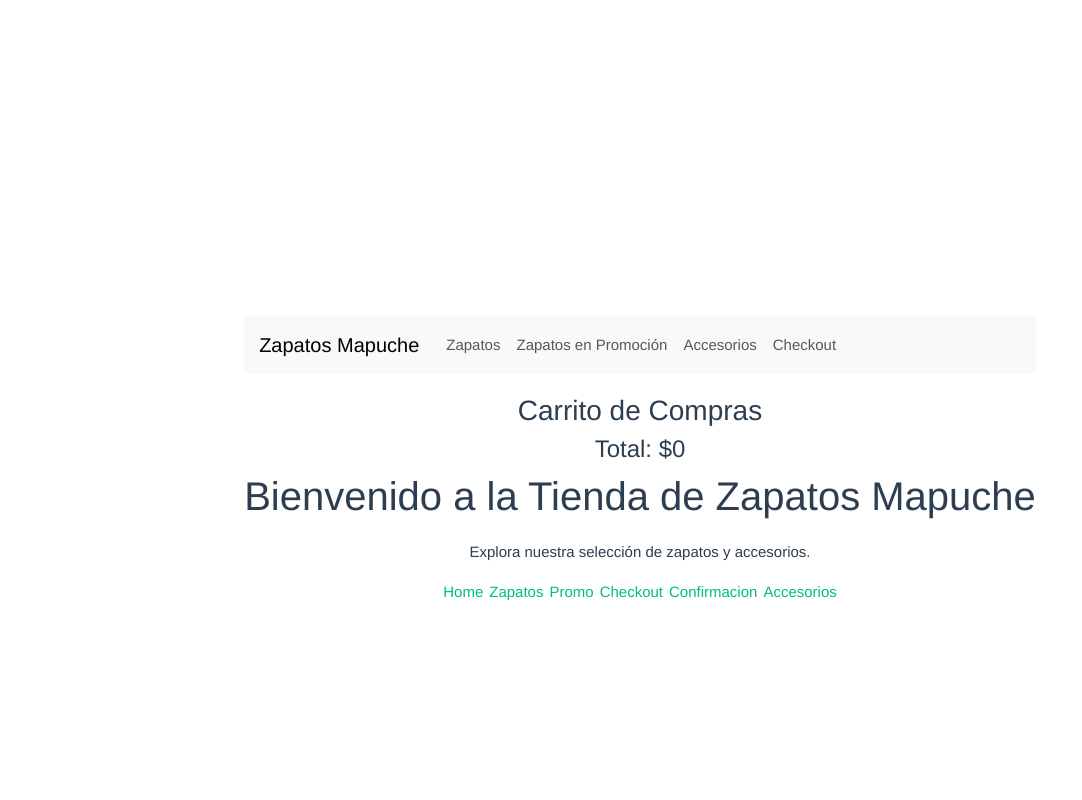
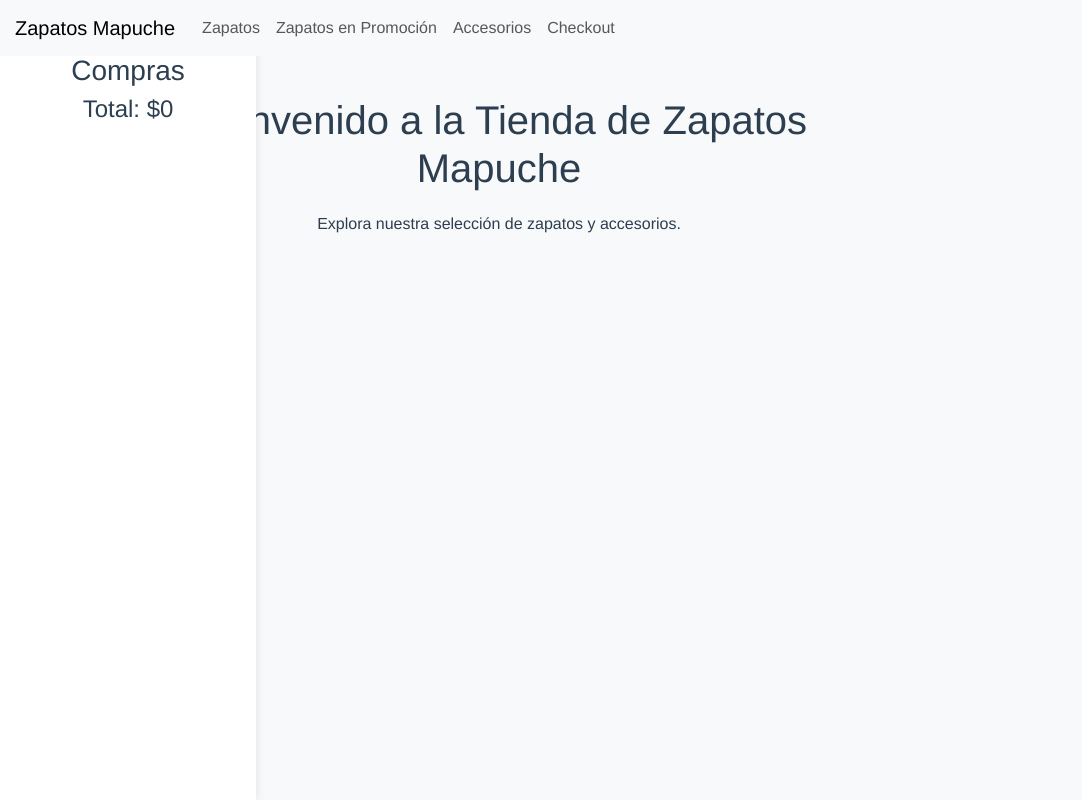
Before and after one commit to vandalit/zapatos-mapuches-ft-cgptOAI, a Vue app: page / in a window 1280 px wide. Shown: the whole page, without its empty margins (0-1082 px from the left). Built offline with nearby package versions, Linux system fonts and the light colour scheme.

Commit message:
carrito algo mejor

```diff
--- a/package.json
+++ b/package.json
@@ -15,6 +15,7 @@
     "format": "prettier --write src/"
   },
   "dependencies": {
+    "bootstrap": "^5.3.3",
     "vue": "^3.5.11",
     "vue-router": "^4.4.5",
     "vuex": "^4.1.0"
--- a/src/App.vue
+++ b/src/App.vue
@@ -33,9 +33,12 @@
       </div>
     </nav>
 
-    <Cart /> <!-- Componente del carrito visible en todas las páginas -->
-
-    <router-view /> <!-- Área donde se renderizarán las vistas -->
+    <div class="main-container">
+      <Cart /> <!-- Componente del carrito visible en todas las páginas -->
+      <div class="main-content">
+        <router-view /> <!-- Área donde se renderizarán las vistas -->
+      </div>
+    </div>
   </div>
 </template>
 
@@ -57,10 +60,23 @@ export default {
   -moz-osx-font-smoothing: grayscale;
   text-align: center;
   color: #2c3e50;
-  margin-top: 60px;
+  margin: 0; /* Eliminar el margen para evitar desplazamientos */
+  padding: 0; /* Eliminar el padding */
+}
+
+.main-container {
+  display: flex; /* Usar flex para organizar el contenido */
+  flex-direction: row; /* Colocar el carrito y el contenido principal en una fila */
 }
 
 .navbar {
   margin-bottom: 20px;
+  z-index: 10; /* Asegurar que el navbar esté sobre otros elementos */
+}
+
+.main-content {
+  margin-left: 20%; /* Dejar espacio para el carrito */
+  padding: 20px;
+  flex-grow: 1; /* Tomar el resto del espacio */
 }
 </style>
--- /dev/null
+++ b/src/assets/styles/styles.scss
@@ -0,0 +1,49 @@
+// src/assets/styles/styles.scss
+
+// Importar Bootstrap
+@import 'bootstrap/scss/bootstrap';
+
+// Variables de colores
+$primary-color: #007bff;
+$secondary-color: #6c757d;
+$background-color: #f8f9fa;
+
+// Estilos globales
+body {
+  font-family: Arial, sans-serif;
+  background-color: $background-color;
+  margin: 0;
+  padding: 0;
+}
+
+// Estilo para el contenedor principal
+#app {
+  display: flex;
+  flex-direction: column; /* Asegúrate de que el contenedor principal sea vertical */
+  min-height: 100vh;
+}
+
+// Estilo para el contenedor del carrito
+.cart {
+  width: 20%; // 20% del ancho de la pantalla
+  background-color: white;
+  box-shadow: 0 0 10px rgba(0, 0, 0, 0.1);
+  padding: 20px;
+  position: fixed; // Fijo en el lado izquierdo
+  left: 0;
+  top: 0;
+  bottom: 0;
+  overflow-y: auto; // Scroll en caso de que el contenido sea mayor
+}
+
+// Media Queries para Responsividad
+@media (max-width: 768px) {
+  .cart {
+    width: 100%; // En pantallas pequeñas, el carrito ocupa el 100%
+    position: static; // No fijo, se posiciona con el flujo del documento
+  }
+
+  .main-content {
+    margin-left: 0; // Sin margen en pantallas pequeñas
+  }
+}
--- a/src/components/Cart.vue
+++ b/src/components/Cart.vue
@@ -1,13 +1,13 @@
 <template>
-  <div>
-    <h3>Carrito de Compras</h3>
+  <div class="cart">
+    <h3 class="cart__header">Carrito de Compras</h3>
     <ul class="list-group">
-      <li class="list-group-item" v-for="(producto, index) in carrito" :key="index">
+      <li class="list-group-item cart__item" v-for="(producto, index) in carrito" :key="index">
         {{ producto.nombre }} - ${{ producto.precio }}
-        <button @click="eliminarDelCarrito(index)" class="btn btn-danger btn-sm float-end">Eliminar</button>
+        <button @click="eliminarDelCarrito(index)" class="btn btn-danger btn-sm cart__remove-button">Eliminar</button>
       </li>
     </ul>
-    <h4>Total: ${{ total }}</h4>
+    <h4 class="cart__total">Total: ${{ total }}</h4>
     <h5 v-if="total >= 100000">¡Felicidades! Tienes un descuento del 11%.</h5>
     <h5 v-else-if="total > 0">¡Aprovecha! Tienes un descuento del 5%.</h5>
   </div>
--- a/src/main.js
+++ b/src/main.js
@@ -1,9 +1,11 @@
 import './assets/main.css'
+
 
 import { createApp } from 'vue'
 import App from './App.vue'
 import router from './router'
 import store from './store';
+import './assets/styles/styles.scss'; // Importar la hoja de estilos
 
 const app = createApp(App)
 
--- a/src/views/AccesoriosView.vue
+++ b/src/views/AccesoriosView.vue
@@ -1,11 +1,6 @@
 <template>
   <div>
     <h1>Accesorios Disponibles</h1>
-    <nav>
-        <RouterLink to="/Zapatos">Zapatos</RouterLink>
-        <RouterLink to="/Promocion">Promo</RouterLink>
-        <RouterLink to="/Accesorios">Accesorios</RouterLink>
-      </nav>
     <div class="row">
       <div class="col-md-4" v-for="accesorio in accesorios" :key="accesorio.id">
         <div class="card mb-4">
--- a/src/views/HomeView.vue
+++ b/src/views/HomeView.vue
@@ -5,15 +5,6 @@
     <!-- <router-link to="/zapatos" class="btn btn-primary">Ver Zapatos</router-link>
     <router-link to="/promocion" class="btn btn-secondary">Zapatos en Promoción</router-link>
     <router-link to="/accesorios" class="btn btn-info">Ver Accesorios</router-link> -->
-    <nav>
-        <RouterLink to="/">Home</RouterLink>
-        <RouterLink to="/Zapatos">Zapatos</RouterLink>
-        <RouterLink to="/Promocion">Promo</RouterLink>
-        <RouterLink to="/Checkout">Checkout</RouterLink>
-        <RouterLink to="/Confirmacion">Confirmacion</RouterLink>
-        <RouterLink to="/Accesorios">Accesorios</RouterLink>
-
-      </nav>
   </div>
 </template>
 
--- a/src/views/PromocionView.vue
+++ b/src/views/PromocionView.vue
@@ -1,15 +1,6 @@
 <template>
   <div>
     <h1>Zapatos en Promoción</h1>
-    <nav>
-        <RouterLink to="/">Home</RouterLink>
-        <RouterLink to="/Zapatos">Zapatos</RouterLink>
-        <RouterLink to="/Promocion">Promo</RouterLink>
-        <RouterLink to="/Checkout">Checkout</RouterLink>
-        <RouterLink to="/Confirmacion">Confirmacion</RouterLink>
-        <RouterLink to="/Accesorios">Accesorios</RouterLink>
-        <RouterLink to="/NotFoundView">404</RouterLink>
-      </nav>
     <div class="row">
       <div class="col-md-4" v-for="zapato in zapatosPromo" :key="zapato.id">
         <div class="card mb-4">
```
Also changed, not shown: 1 other file (tests, documents, lock files or other folders).
